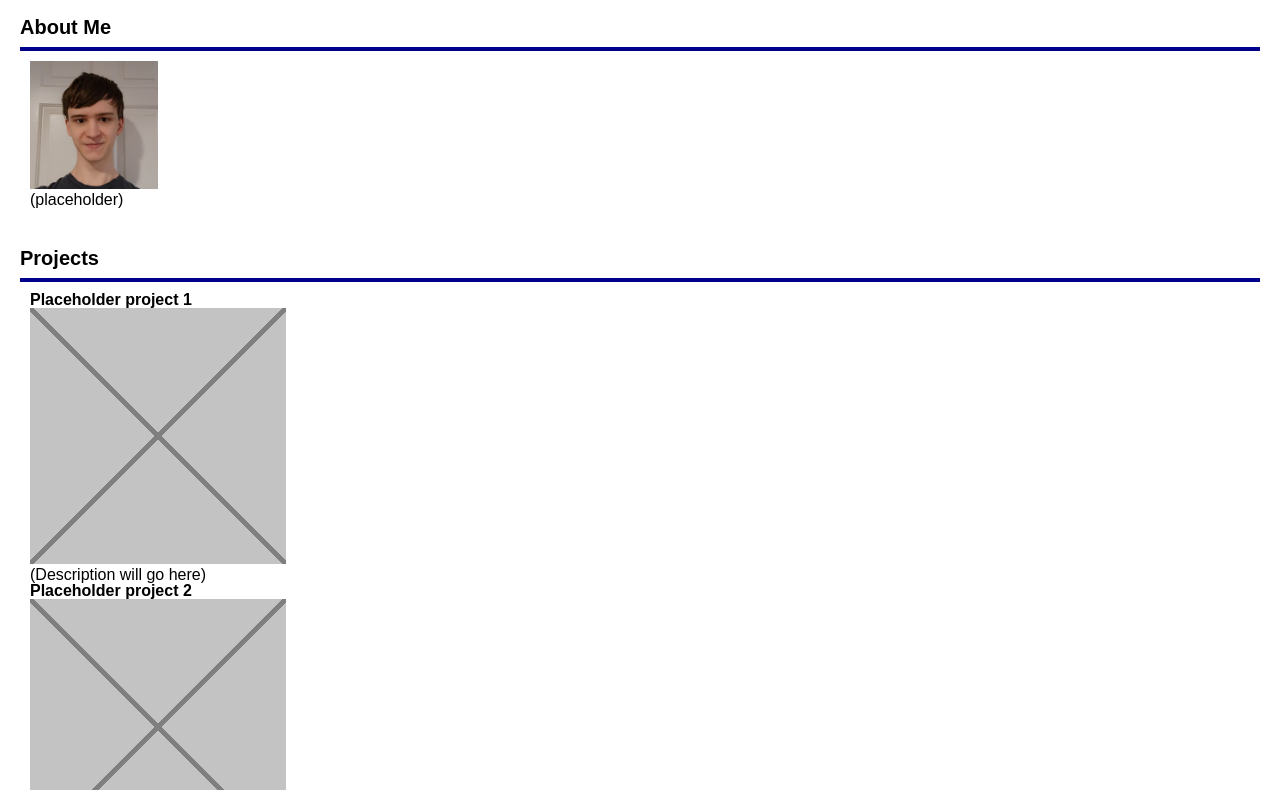
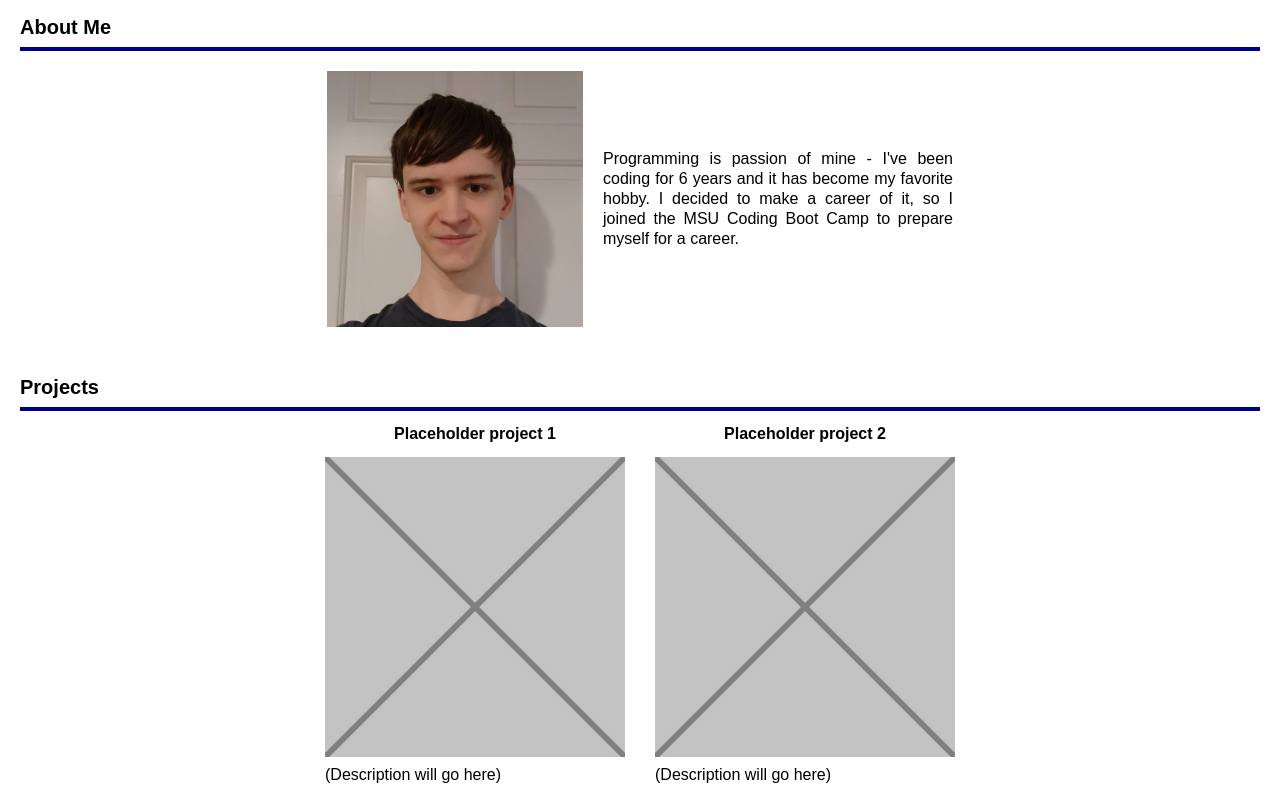
Before and after one commit to josephash/Professional-Portfolio, a plain HTML site: page index.html in a window 1280 px wide. Shown: the part 83-873 px from the top of the page. Drawn offline with Linux system fonts and the light colour scheme.

Commit message:
desktop version

```diff
--- a/assets/css/style.css
+++ b/assets/css/style.css
@@ -18,13 +18,15 @@ header h1 {
 }
 header ul {
     display: flex;
-    flex-direction: column;
+    flex-direction: row;
     justify-content: space-evenly;
+    align-items: center;
     height: 100%;
     margin: 0 20px 0 20px;
 }
 header li {
     text-align: right;
+    margin-left: 20px;
 }
 header a {
     text-decoration: none;
@@ -38,6 +40,8 @@ header a {
     justify-content: center;
     align-items: center;
 }
+
+
 main {
     display: flex;
     flex-wrap: wrap;
@@ -46,21 +50,67 @@ main h1 {
     font-size: 125%;
     margin: 20px 0 0 20px;
 }
-section {
+.normal-section {
+    display: flex;
+    flex-direction: row;
+    flex-wrap: wrap;
+    justify-content: center;
     width: 100%;
     margin: 10px 20px 10px 20px;
     padding: 10px;
     border-top: 4px solid darkblue;
     /* border-bottom: 4px solid darkblue; */
 }
-.project {
-
+.about-section {
+    display: flex;
+    flex-direction: row;
+    flex-wrap: wrap;
+    justify-content: center;
+    align-items: center;
+    width: 100%;
+    margin: 10px 20px 10px 20px;
+    padding: 10px;
+    border-top: 4px solid darkblue;
+    /* border-bottom: 4px solid darkblue; */
+}
+.about-section p {
+    text-align: justify;
+    width: 350px;
+    margin: 10px;
+    line-height: 1.25;
 }
 #img-self {
-    height: 128px;
-    width: 128px;
+    width: 256px;
+    margin: 10px;
 }
+
+
+section div {
+    width: 300px;
+}
+.project {
+    display: flex;
+    flex-direction: column;
+    flex-wrap: wrap;
+    margin: 0 15px 0 15px;
+}
+.project h2 {
+    font-size: 100%;
+    margin: 5px 0 15px 0;
+    text-align: center;
+}
+.project img {
+    width: 100%;
+}
+.project p {
+    margin: 10px 0 20px 0;
+}
+
+
 footer {
+    display: flex;
+    flex-direction: column;
+    justify-content: center;
     height: 80px;
     padding: 5px;
     background-color: lightblue;
@@ -81,10 +131,28 @@ footer li {
     margin-bottom: 5px;
 }
 
+
 @media screen and (max-width: 992px) {
 
 }
 
+
 @media screen and (max-width: 768px) {
-
+    header ul {
+        flex-direction: column;
+    }
+    #img-self {
+        width: 75%;
+        margin: 10px;
+    }
+    .about-section {
+        flex-direction: column;
+    }
+    .about-section p {
+        width: 80%;
+        line-height: 1.1;
+    }
+    section div {
+        width: 100%;
+    }
 }
--- a/index.html
+++ b/index.html
@@ -24,13 +24,13 @@
 	</header>
 	<main>
 		<h1>About Me</h1>
-		<section>
+		<section class="about-section">
 			<!-- about me -->
 			<img src="./assets/images/about-me-photo.jpg" alt="Photo of Sam Joseph" id="img-self">
-			<p>(placeholder)</p>
+			<p>Programming is passion of mine - I've been coding for 6 years and it has become my favorite hobby. I decided to make a career of it, so I joined the MSU Coding Boot Camp to prepare myself for a career.</p>
 		</section>
 		<h1>Projects</h1>
-		<section>
+		<section class="normal-section">
 			<!-- projects -->
 			<div class="project">
 				<h2>Placeholder project 1</h2>
```
